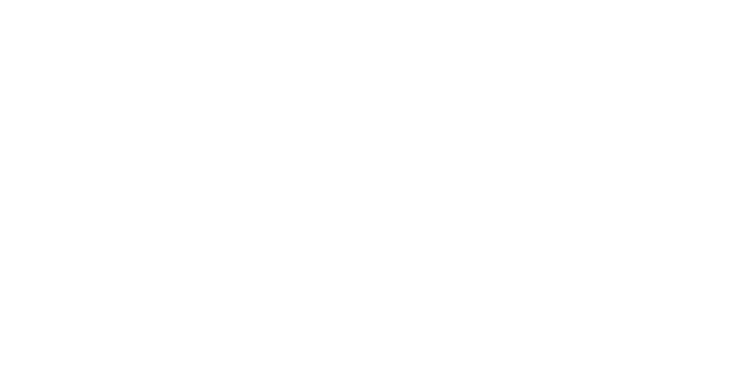
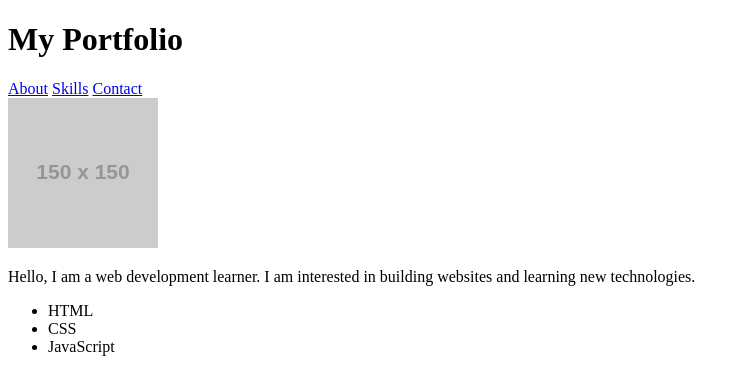
Before and after one commit to acciojob/accessible-portfolio-praveenbareth4261-cloud, a website: page main.html in a window 1280 px wide. Shown: the whole page, without its empty margins (0-746 px from the left). Drawn offline with Linux system fonts and the light colour scheme; placeholder pictures from the web are drawn by us.

Commit message:
created a submission

```diff
--- a/main.html
+++ b/main.html
@@ -3,13 +3,32 @@
 <html>
 
 <head>
-	<link rel="stylesheet" href="styles.css">
+    <link rel="stylesheet" href="styles.css">
+    <title>My Portfolio</title>
 </head>
 
 <body>
-	<!-- the entire body must be written by student -->
-    <script type="text/javascript" src="./script.js">
-</script>
+
+    <h1 role="heading">My Portfolio</h1>
+
+    <nav role="navigation">
+        <a href="#about">About</a>
+        <a href="#skills">Skills</a>
+        <a href="#contact">Contact</a>
+    </nav>
+
+    <img src="https://via.placeholder.com/150" alt="Profile picture" role="img">
+
+    <p id="about">
+        Hello, I am a web development learner. I am interested in building
+        websites and learning new technologies.
+    </p>
+
+    <ul role="list">
+        <li role="listitem">HTML</li>
+        <li role="listitem">CSS</li>
+        <li role="listitem">JavaScript</li>
+    </ul>
 
 </body>
 
```
